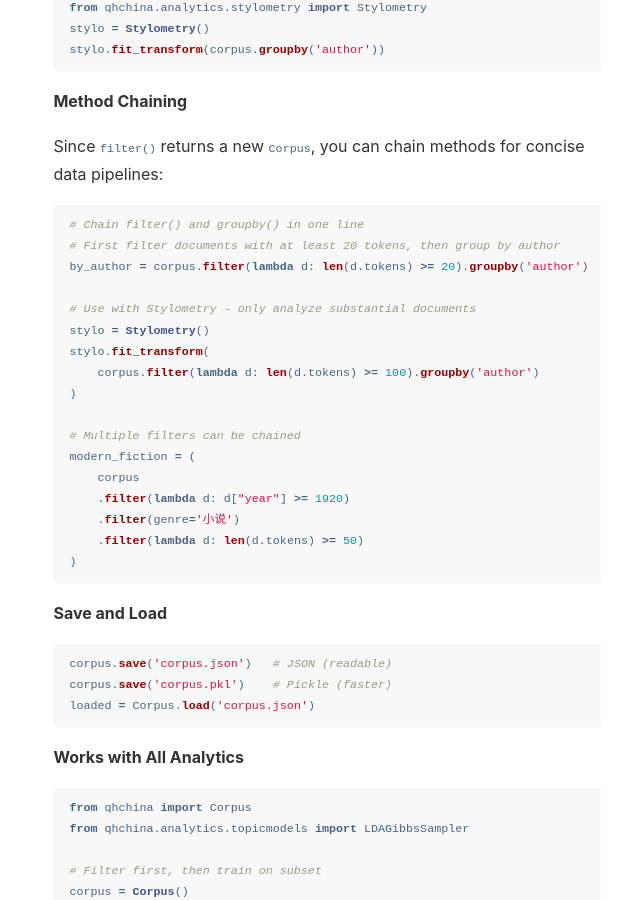
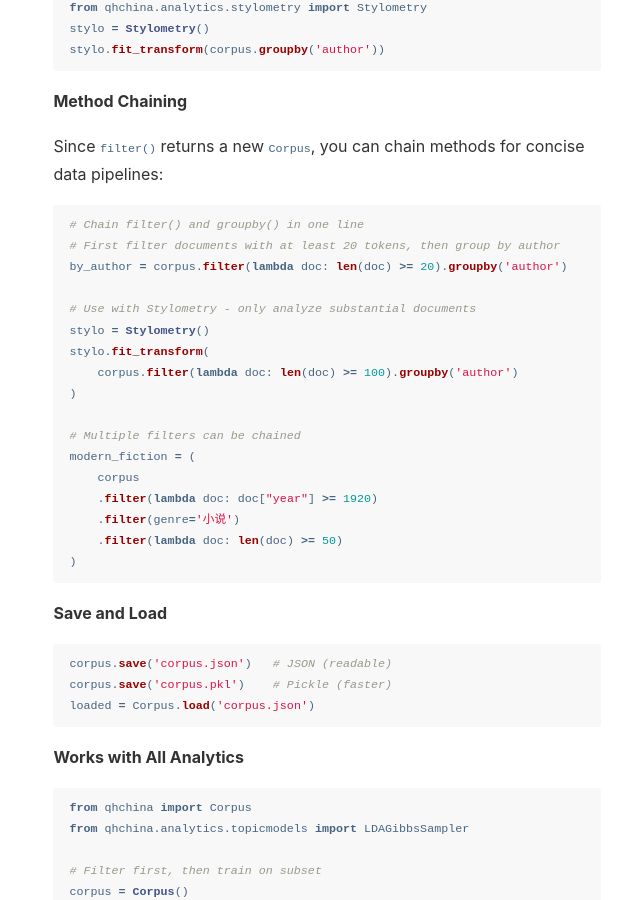
Before and after one commit to mcjkurz/qhchina-web, a Jekyll site: the page built from docs/corpus/index.md, in a window 1280 px wide and 900 px high, scrolled down 1873 px. Shown: the whole window, without its empty margins (449-1089 px from the left). Built offline with Jekyll 4.4.1, drawn with Linux system fonts in a browser that asks for light colours.

````diff
--- a/_config.yml
+++ b/_config.yml
@@ -60,4 +60,4 @@ goatcounter_code: qhchina # This will create the URL qhchina.goatcounter.com
 github: [metadata]
 
 # Cache busting version (auto-updated by make_docs.py)
-cache_version: 20260217121337
+cache_version: 20260217121539
--- a/docs/corpus/index.md
+++ b/docs/corpus/index.md
@@ -107,20 +107,20 @@ Since `filter()` returns a new `Corpus`, you can chain methods for concise data
 ```python
 # Chain filter() and groupby() in one line
 # First filter documents with at least 20 tokens, then group by author
-by_author = corpus.filter(lambda d: len(d.tokens) >= 20).groupby('author')
+by_author = corpus.filter(lambda doc: len(doc) >= 20).groupby('author')
 
 # Use with Stylometry - only analyze substantial documents
 stylo = Stylometry()
 stylo.fit_transform(
-    corpus.filter(lambda d: len(d.tokens) >= 100).groupby('author')
+    corpus.filter(lambda doc: len(doc) >= 100).groupby('author')
 )
 
 # Multiple filters can be chained
 modern_fiction = (
     corpus
-    .filter(lambda d: d["year"] >= 1920)
+    .filter(lambda doc: doc["year"] >= 1920)
     .filter(genre='小说')
-    .filter(lambda d: len(d.tokens) >= 50)
+    .filter(lambda doc: len(doc) >= 50)
 )
 ```
 
````
